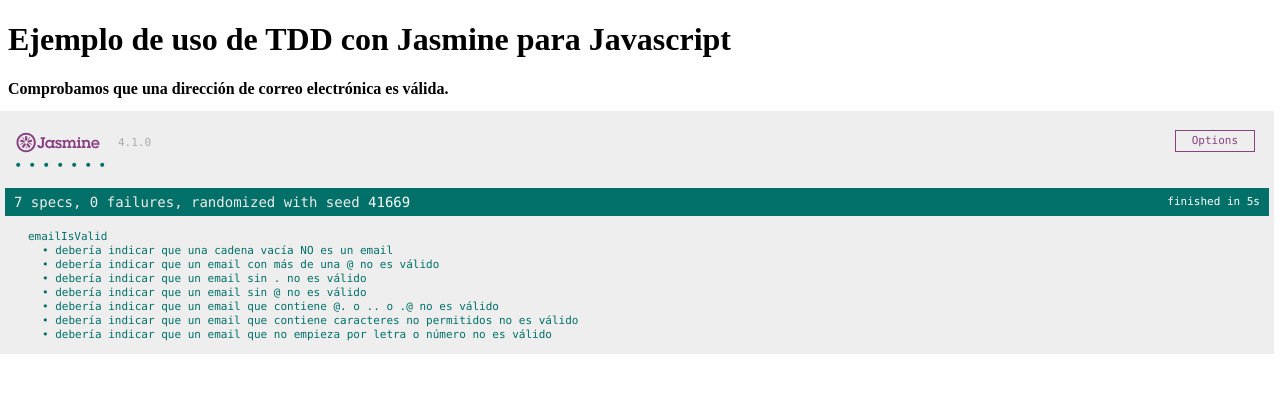
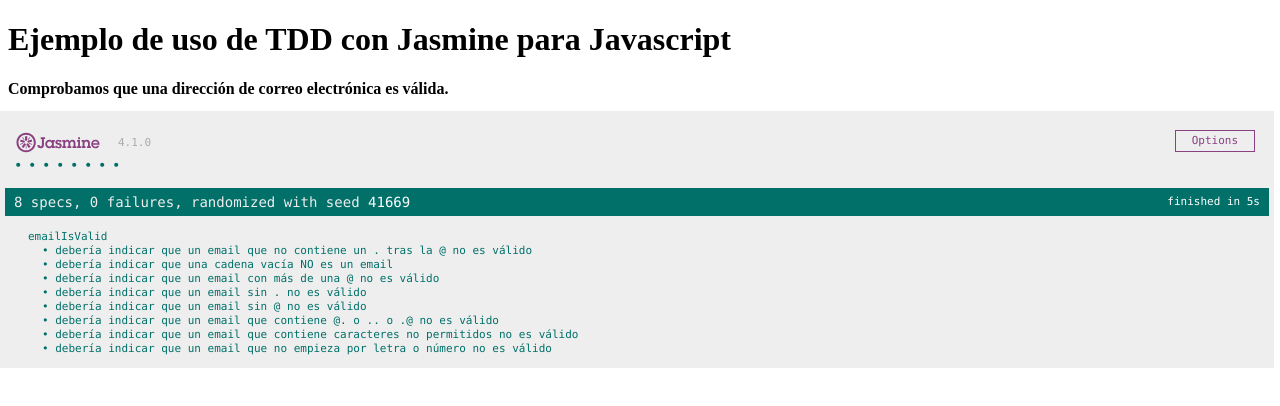
Before and after one commit to Clases-de-Victor-Rivas/tdd-js-email-es-valido, a plain HTML site: page index.html in a window 1280 px wide. Drawn offline with Linux system fonts and the light colour scheme.

Commit message:
ROJO-VERDE-REFACTOR: Debe incluir . tras la @

```diff
--- a/index.html
+++ b/index.html
@@ -31,6 +31,9 @@
             || email.includes(".@") // Contiene .@
             ) return false
 
+        // Solución a punto tras la arroba
+        let subcadenas=email.split("@")
+        if( !subcadenas[subcadenas.length-1].includes(".")) return false
         // Devolvemos null mientras no terminenos todos los posibles false
         return null
       }
@@ -69,6 +72,9 @@
                 expect(emailIsValid("una..cosa")).toEqual( false )  // Contiene ..
                 expect(emailIsValid("una.@cosa")).toEqual( false )  // Contiene .@
             })
+            it("debería indicar que un email que no contiene un . tras la @ no es válido", function() {
+                expect(emailIsValid("un.a@cosa")).toEqual( false )  // No tiene punto tras la arroba
+            })
         });
     </script>
 </body>
```
